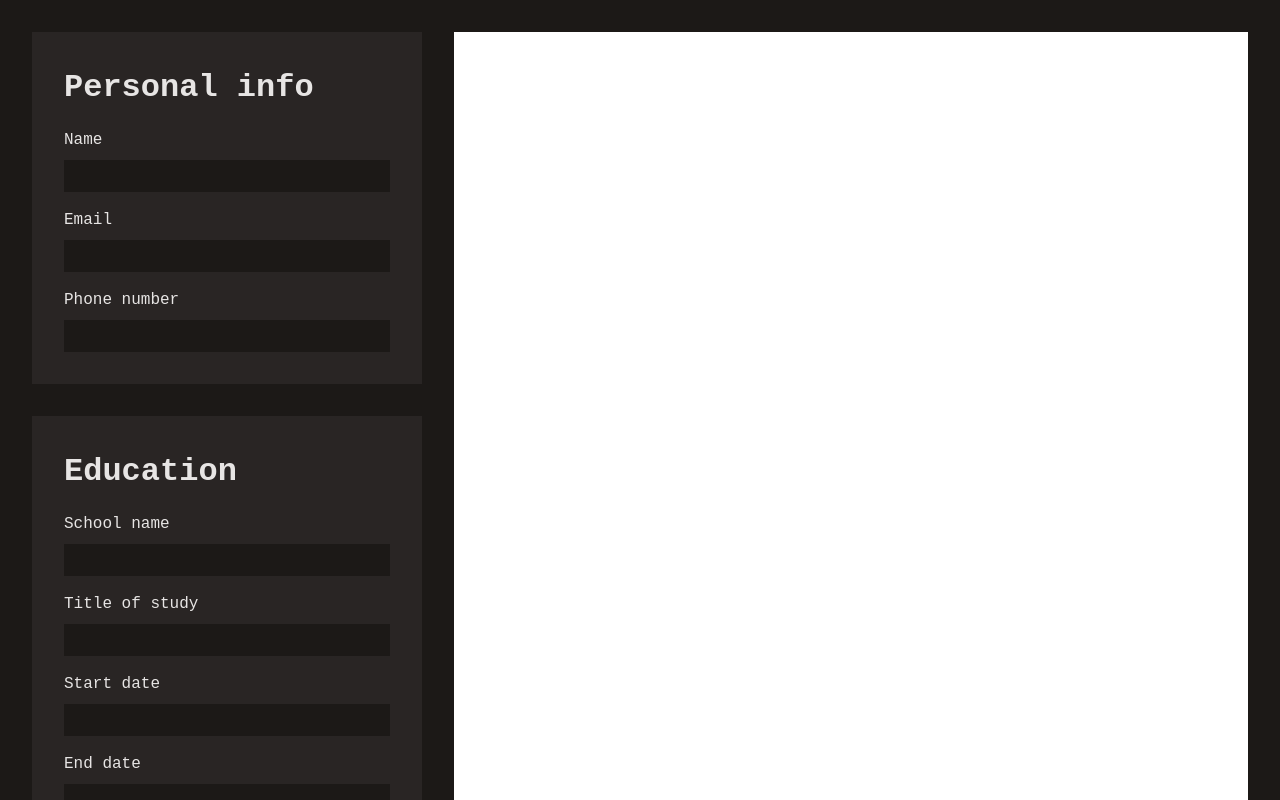
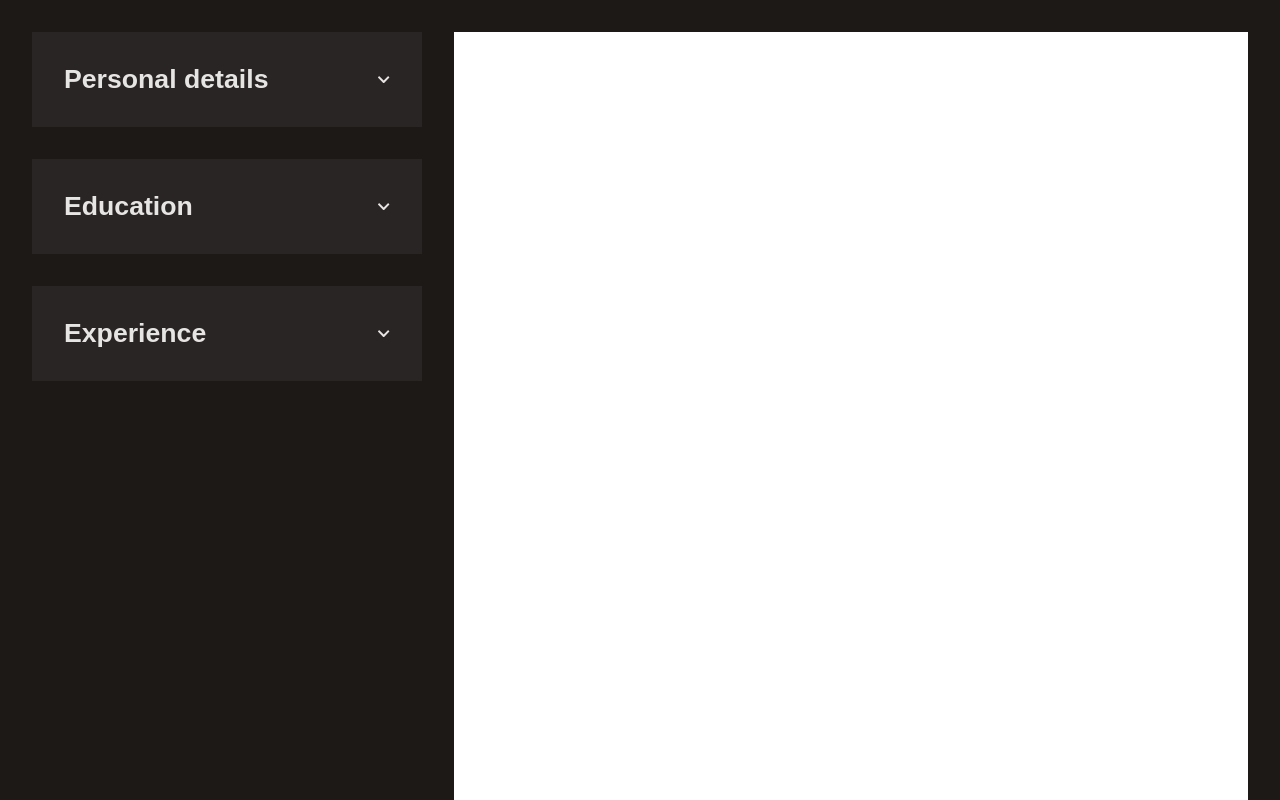
Before and after one commit to nqwzxs/cv-application, a React (Vite) app: page / in a window 1280 px wide. Shown: the top 800 px of the page. Built offline with nearby package versions, Linux system fonts and the light colour scheme.

Commit message:
replace form containers with sections

```diff
--- a/src/components/FormContainer.jsx
+++ /dev/null
@@ -1,17 +0,0 @@
-import EducationForm from './EducationForm'
-import ExperienceForm from './ExperienceForm'
-import PersonalForm from './PersonalForm'
-
-import '../styles/FormContainer.css'
-
-function FormContainer() {
-  return (
-    <div className='form-container'>
-      <PersonalForm />
-      <EducationForm />
-      <ExperienceForm />
-    </div>
-  )
-}
-
-export default FormContainer
--- /dev/null
+++ b/src/components/Section.jsx
@@ -0,0 +1,17 @@
+import '../styles/Section.css'
+
+import { FaChevronDown } from 'react-icons/fa'
+
+function Section({ name, isExpanded, onToggle, children }) {
+  return (
+    <div className={`section ${isExpanded ? 'expanded' : 'collapsed'}`}>
+      <button className='section-header' onClick={onToggle}>
+        <h1>{name}</h1>
+        <FaChevronDown className='chevron' />
+      </button>
+      <form>{children}</form>
+    </div>
+  )
+}
+
+export default Section
--- /dev/null
+++ b/src/components/SectionContainer.jsx
@@ -0,0 +1,68 @@
+import '../styles/SectionContainer.css'
+
+import { useState } from 'react'
+
+import Section from './Section'
+import InputGroup from './InputGroup'
+
+function SectionContainer() {
+  const [expandedSection, setExpandedSection] = useState(null)
+
+  const handleSectionToggle = (sectionId) => {
+    if (sectionId === expandedSection) {
+      setExpandedSection(null)
+      return
+    }
+
+    setExpandedSection(sectionId)
+  }
+
+  return (
+    <div className='section-container'>
+      <Section
+        name='Personal details'
+        isExpanded={expandedSection === 0}
+        onToggle={() => handleSectionToggle(0)}
+      >
+        <InputGroup labelText='Name' type='text' id='name' />
+        <InputGroup labelText='Email' type='email' id='email' />
+        <InputGroup labelText='Phone number' type='tel' id='phone-number' />
+      </Section>
+      <Section
+        name='Education'
+        isExpanded={expandedSection === 1}
+        onToggle={() => handleSectionToggle(1)}
+      >
+        <InputGroup labelText='School name' type='text' id='school-name' />
+        <InputGroup
+          labelText='Title of study'
+          type='text'
+          id='title-of-study'
+        />
+        <div className='date-group'>
+          <InputGroup labelText='Start date' type='text' id='start-date' />
+          <InputGroup labelText='End date' type='text' id='end-date' />
+        </div>
+      </Section>
+      <Section
+        name='Experience'
+        isExpanded={expandedSection === 2}
+        onToggle={() => handleSectionToggle(2)}
+      >
+        <InputGroup labelText='Company name' type='text' id='company-name' />
+        <InputGroup
+          labelText='Position title'
+          type='text'
+          id='position-title'
+        />
+        <div className='date-group'>
+          <InputGroup labelText='Start date' type='text' id='start-date' />
+          <InputGroup labelText='End date' type='text' id='end-date' />
+        </div>
+        <InputGroup labelText='Description' type='textarea' id='description' />
+      </Section>
+    </div>
+  )
+}
+
+export default SectionContainer
--- a/src/index.css
+++ b/src/index.css
@@ -21,9 +21,10 @@ body {
 
 #root {
   max-width: 1440px;
+  padding: 2rem;
+
   display: flex;
   margin: auto;
-  padding: 2rem;
   gap: 2rem;
   justify-content: space-between;
 }
--- a/src/main.jsx
+++ b/src/main.jsx
@@ -1,12 +1,12 @@
 import React from 'react'
 import ReactDOM from 'react-dom/client'
-import FormContainer from './components/FormContainer'
+import SectionContainer from './components/SectionContainer'
 import ResumeContainer from './components/ResumeContainer'
 import './index.css'
 
 ReactDOM.createRoot(document.getElementById('root')).render(
   <React.StrictMode>
-    <FormContainer />
+    <SectionContainer />
     <ResumeContainer />
   </React.StrictMode>,
 )
--- a/src/styles/FormContainer.css
+++ /dev/null
@@ -1,16 +0,0 @@
-.form-container {
-  display: flex;
-  flex-direction: column;
-  gap: 2rem;
-  flex-grow: 1;
-}
-
-form {
-  padding: 2rem;
-
-  display: flex;
-  flex-direction: column;
-  gap: 1rem;
-
-  background: #292524;
-}
--- a/src/styles/InputGroup.css
+++ b/src/styles/InputGroup.css
@@ -1,4 +1,6 @@
 .input-group {
+  flex: 1;
+
   display: flex;
   flex-direction: column;
   gap: 0.5rem;
@@ -8,11 +10,13 @@ input,
 textarea {
   color: inherit;
   background: #1c1917;
+
   padding: 0.5rem;
   border: none;
-  font-family: inherit;
   min-height: 2rem;
   resize: vertical;
+
+  font-family: inherit;
 }
 
 textarea {
--- a/src/styles/ResumeContainer.css
+++ b/src/styles/ResumeContainer.css
@@ -1,5 +1,5 @@
 .resume-container {
-  width: 21cm;
+  min-width: 21cm;
   height: 29.7cm;
 
   background: #ffffff;
--- /dev/null
+++ b/src/styles/Section.css
@@ -0,0 +1,37 @@
+form {
+  border-top: 1rem solid #1c1917;
+  padding: 2rem;
+
+  display: none;
+  flex-direction: column;
+  gap: 1rem;
+
+  background: #292524;
+  overflow: auto;
+}
+
+.expanded form {
+  display: flex;
+}
+
+.section-header {
+  background: #292524;
+  color: inherit;
+
+  width: 100%;
+  padding: 2rem;
+  border: none;
+  cursor: pointer;
+
+  display: flex;
+  align-items: center;
+  justify-content: space-between;
+}
+
+.chevron {
+  transition: transform 0.3s;
+}
+
+.expanded .chevron {
+  transform: rotate(180deg);
+}
--- /dev/null
+++ b/src/styles/SectionContainer.css
@@ -0,0 +1,13 @@
+.section-container {
+  flex-grow: 1;
+
+  display: flex;
+  flex-direction: column;
+  gap: 2rem;
+}
+
+.date-group {
+  display: flex;
+  gap: 1rem;
+  justify-content: space-between;
+}
```
